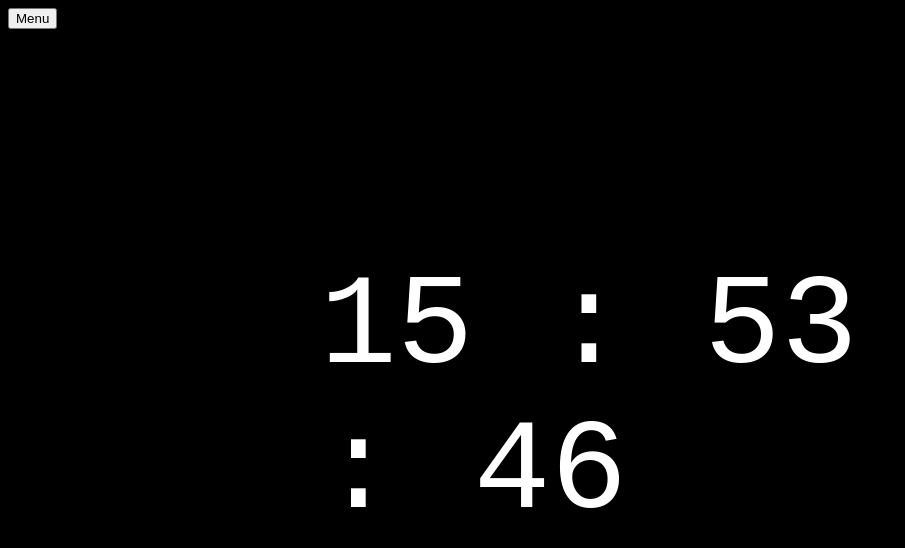
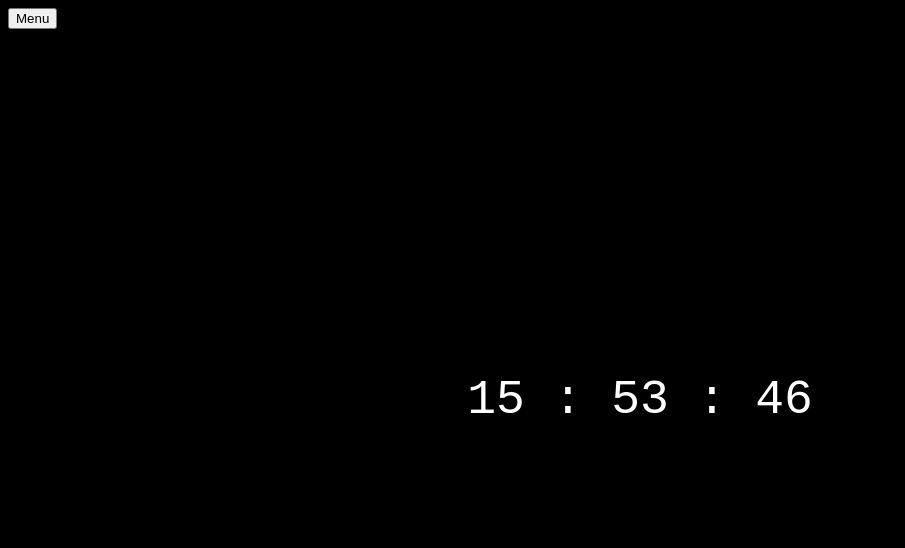
Before and after one commit to KayGV25/Showtime, a plain HTML site: page Showtime.html in a window 1280 px wide. Shown: the whole page, without its empty margins (0-905 px from the left). Drawn offline with Linux system fonts and the light colour scheme.

Commit message:
Update Showtime.html

```diff
--- a/Showtime.html
+++ b/Showtime.html
@@ -14,7 +14,7 @@ body {
   left: 50%;
   -ms-transform: translate(-50%, -50%);
   transform: translate(-50%, -50%);
-  font-size:10vw;
+  font-size:6vh;
   color: white;
 }
 </style>
```
